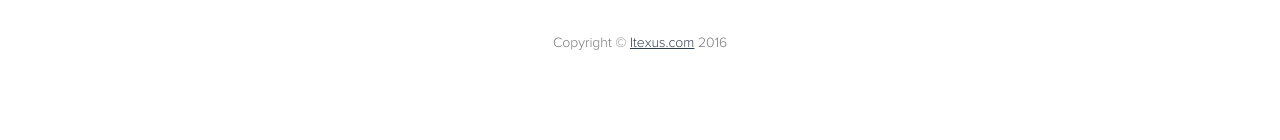
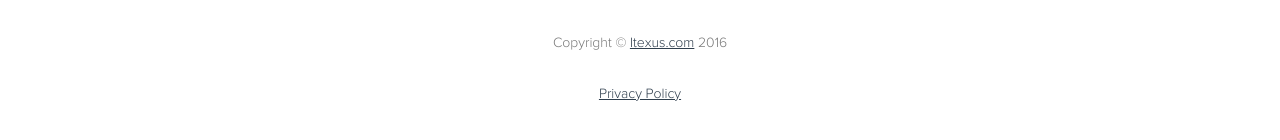
Before and after one commit to itexussoft/itexussoft.github.io, a Jekyll site: the page built from index.html, in a window 1280 px wide and 900 px high, scrolled down 1855 px. Shown: the part 731-871 px from the top of the window. Built offline with Jekyll 4.4.1, drawn with Linux system fonts in a browser that asks for light colours; nearby versions of some CDN libraries; before the commit the page ends 2704 px from its top, so only the background shows below that.

Commit message:
Update default.html

```diff
--- a/_layouts/default.html
+++ b/_layouts/default.html
@@ -136,6 +136,7 @@
                     </li>
                 </ul>
                 <p class="copyright text-muted">Copyright &copy; <a href="http://itexus.com">Itexus.com</a> 2016</p>
+                <p class="copyright text-muted"><a href="http://itexus.com/privacy-policy">Privacy Policy</a></p>
             </div>
         </div>
     </div>
```
